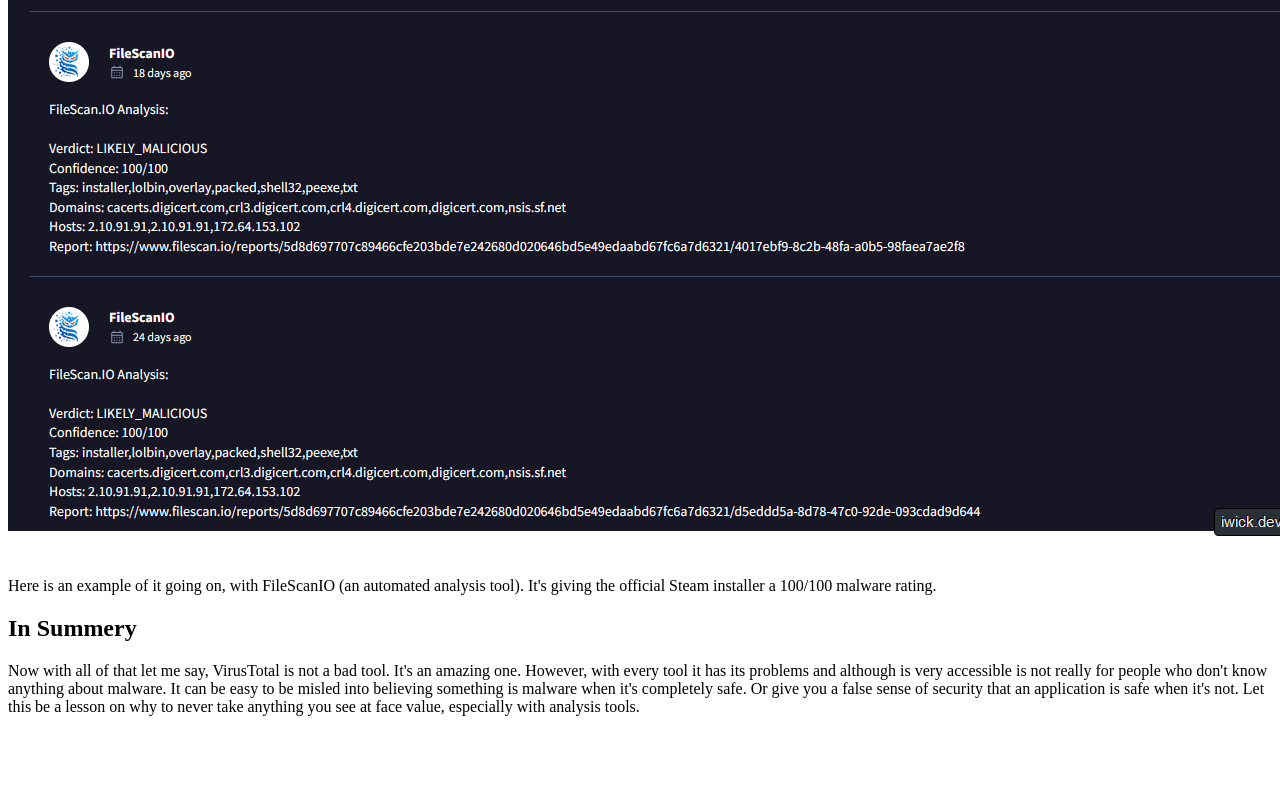
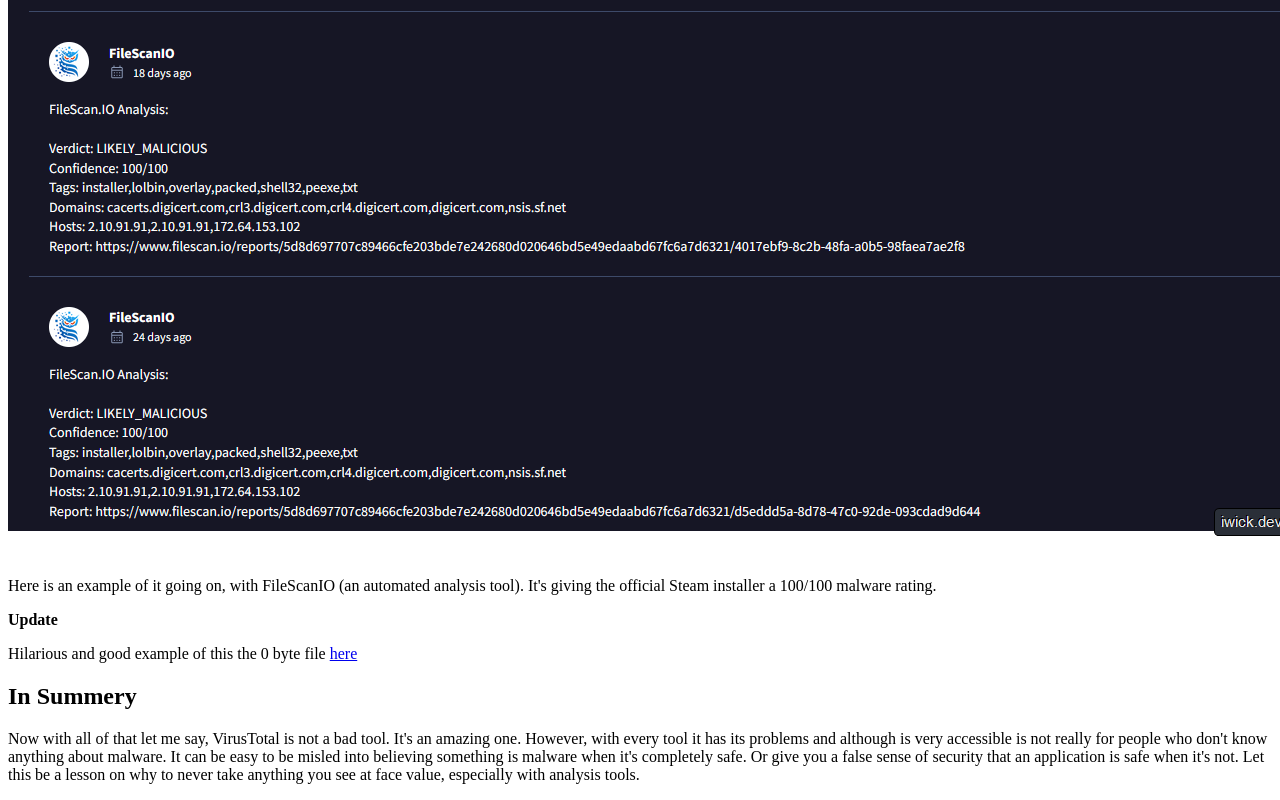
Before and after one commit to iwickdev/iwickdev.github.io, a plain HTML site: page blogs/problems-with-virustotal/index.html in a window 1280 px wide. Shown: the part 2164-2964 px from the top of the page. Before the commit the page ends 2896 px from the top, so only its background shows below. Drawn offline with Linux system fonts and the light colour scheme.

Commit message:
Added another example (zero byte file) to problems-with-virustotal blog

```diff
--- a/blogs/problems-with-virustotal/index.html
+++ b/blogs/problems-with-virustotal/index.html
@@ -75,6 +75,11 @@
     Steam installer a 100/100 malware rating.
 </p>
 
+<p><b>Update</b></p>
+<p>Hilarious and good example of this the 0 byte file
+    <a href="https://www.virustotal.com/gui/file/e3b0c44298fc1c149afbf4c8996fb92427ae41e4649b934ca495991b7852b855">here</a>
+</p>
+
 <h2>In Summery</h2>
 <p>
     Now with all of that let me say, VirusTotal is not a bad tool. It's an amazing one. However, with every tool it has
```
Also changed, not shown: blog.html (+1 -1 lines).
